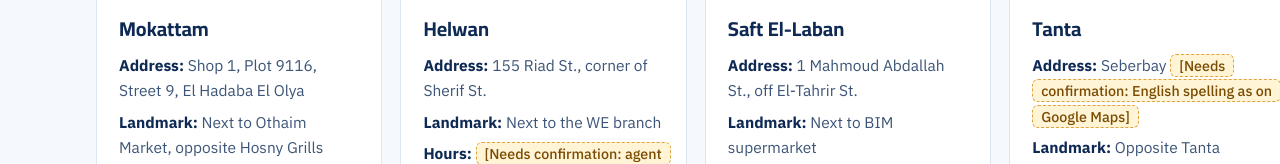
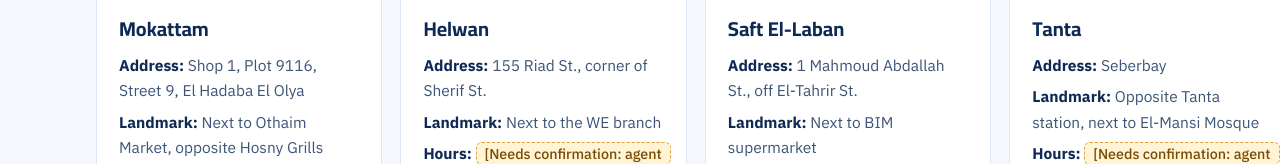
Before and after one commit to nrg1c3/c3-site, a plain HTML site: page site/en/basata.html in a window 1280 px wide. Shown: the part 1242-1406 px from the top of the page. Drawn offline with Linux system fonts and the light colour scheme.

Commit message:
Basata page (EN): Seberbay spelling confirmed, drop the placeholder
Co-Authored-By: Claude Opus 5.5 <noreply@anthropic.com>
Claude-Session: https://claude.ai/code/session_01AzLc5KMy39cYETdrrdq1Um

```diff
--- a/site/en/basata.html
+++ b/site/en/basata.html
@@ -144,7 +144,7 @@
         <div class="img-placeholder " data-todo="Basata agent Tanta" role="img" aria-label="Missing image: Basata agent Tanta">[Missing image: Basata agent Tanta]</div>
         <h3>Tanta</h3>
         <ul class="meta-list">
-          <li><strong>Address:</strong> <span class="v">Seberbay <span class="todo" data-todo="English spelling as on Google Maps">[Needs confirmation: English spelling as on Google Maps]</span></span></li>
+          <li><strong>Address:</strong> <span class="v">Seberbay</span></li>
           <li><strong>Landmark:</strong> <span class="v">Opposite Tanta station, next to El-Mansi Mosque</span></li>
           <li><strong>Hours:</strong> <span class="todo" data-todo="agent hours">[Needs confirmation: agent hours]</span></li>
         </ul>
```
